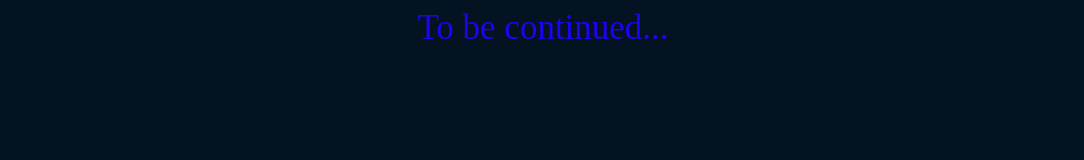
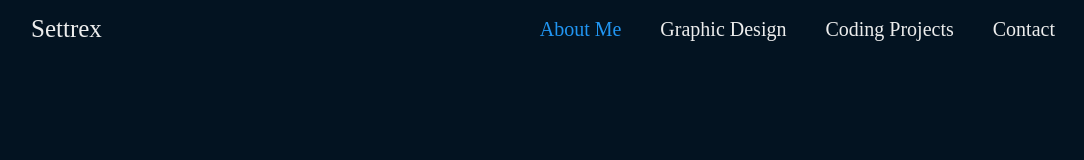
Before and after one commit to settrex/settrex.github.io, a plain HTML site: page proper.html in a window 1280 px wide. Shown: the whole page, without its empty margins (97-1181 px from the left). Drawn offline with Linux system fonts and the light colour scheme.

Commit message:
second page updates

```diff
--- a/proper.html
+++ b/proper.html
@@ -3,7 +3,15 @@
 <html>
     <link rel="stylesheet" href="style2.css">
     <body>
-        To be continued...
+       <header class="header">
+           <a href="https://github.com/settrex" class="logo">Settrex</a>
+           <nav class="navbar">
+               <a href="#" class="active">About Me</a>
+               <a href="#">Graphic Design</a>
+               <a href="#">Coding Projects</a>
+               <a href="#">Contact</a>
+           </nav>
+       </head>
     </body>
 
 
--- a/style2.css
+++ b/style2.css
@@ -1,7 +1,46 @@
-body{
-    text-align: center;
-    background: #031321;
-    font-size: 35px;
-    color:  #2101f3;
+*{
+    margin: 0;
+    padding: 0;
+    box-sizing: border-box;
     font-family: "Tw Cen MT";
 }
+
+body{
+    background:  #031321;
+}
+
+.header{
+    position: fixed;
+    top: 0;
+    left:0;
+    width: 100%;
+    padding: 15px 10%;
+    background: transparent;
+    display: flex;
+    justify-content: space-between;
+    align-items: center;
+    z-index: 100;
+}
+
+.logo{
+    font-size:25px;
+    color: #ededed;
+    text-decoration: none;
+}
+
+.logo:hover{
+    color: #2196f3;
+    transition:0.3s;
+}
+
+.navbar a{
+    font-size: 20px;
+    color: #ededed;
+    text-decoration: none;
+    margin-left: 35px;
+}
+.navbar a:hover,
+.navbar a.active{
+    color: #2196f3;
+    transition:0.3s;
+}
```
